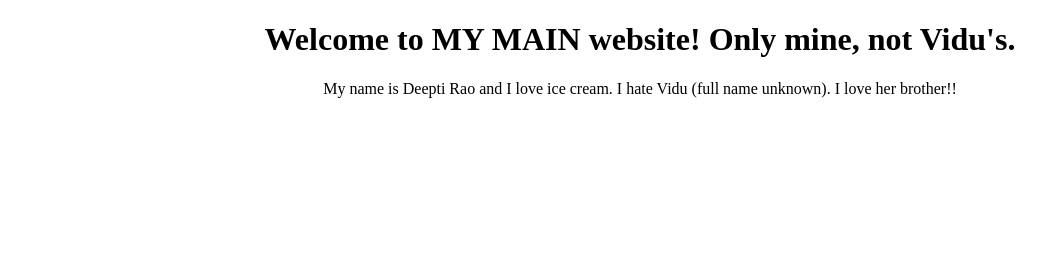
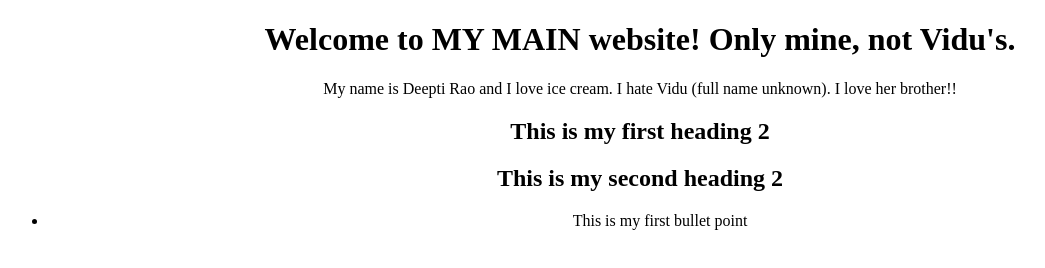
Before and after one commit to onigiri-ii/onigiri-ii.github.com, a plain HTML site: page index.html in a window 1280 px wide. Shown: the whole page, without its empty margins (0-1045 px from the left). Drawn offline with Linux system fonts and the light colour scheme.

Commit message:
Update index.html

```diff
--- a/index.html
+++ b/index.html
@@ -5,6 +5,11 @@
 <center>
 <h1> Welcome to MY MAIN website! Only mine, not Vidu's. </h1>
 <p>My name is Deepti Rao and I love ice cream. I hate Vidu (full name unknown). I love her brother!!</p>
+<h2> This is my first heading 2</h2>
+<h2>This is my second heading 2</h2>
+<ul>
+  <li> This is my first bullet point</li>
+</ul>
 </center>
 
 
```
